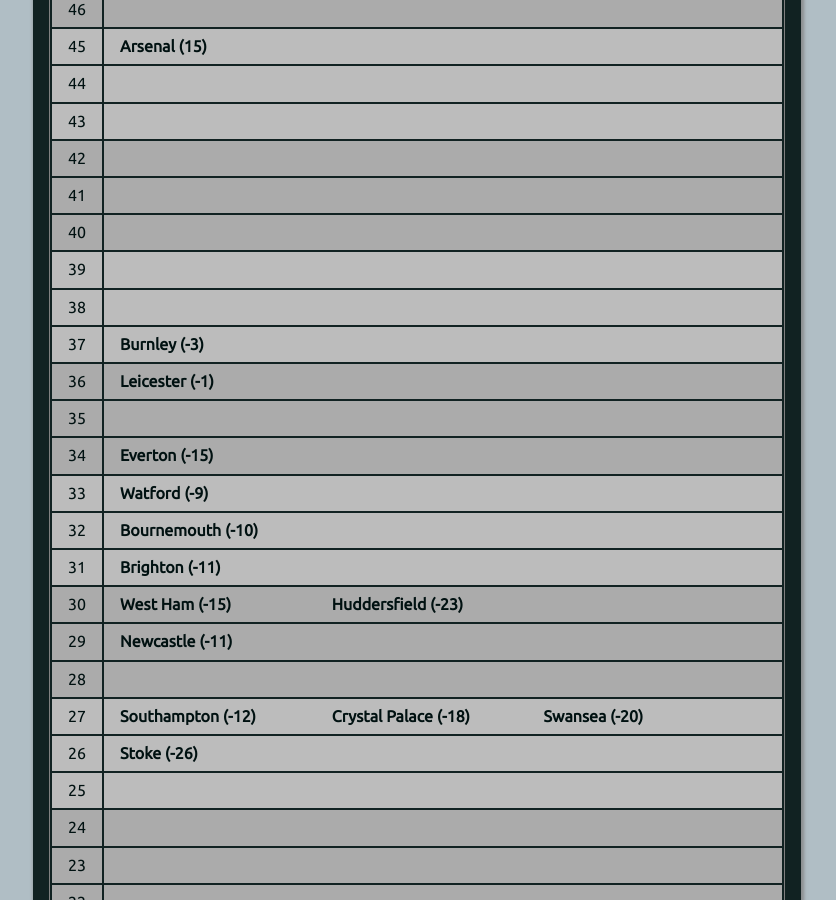
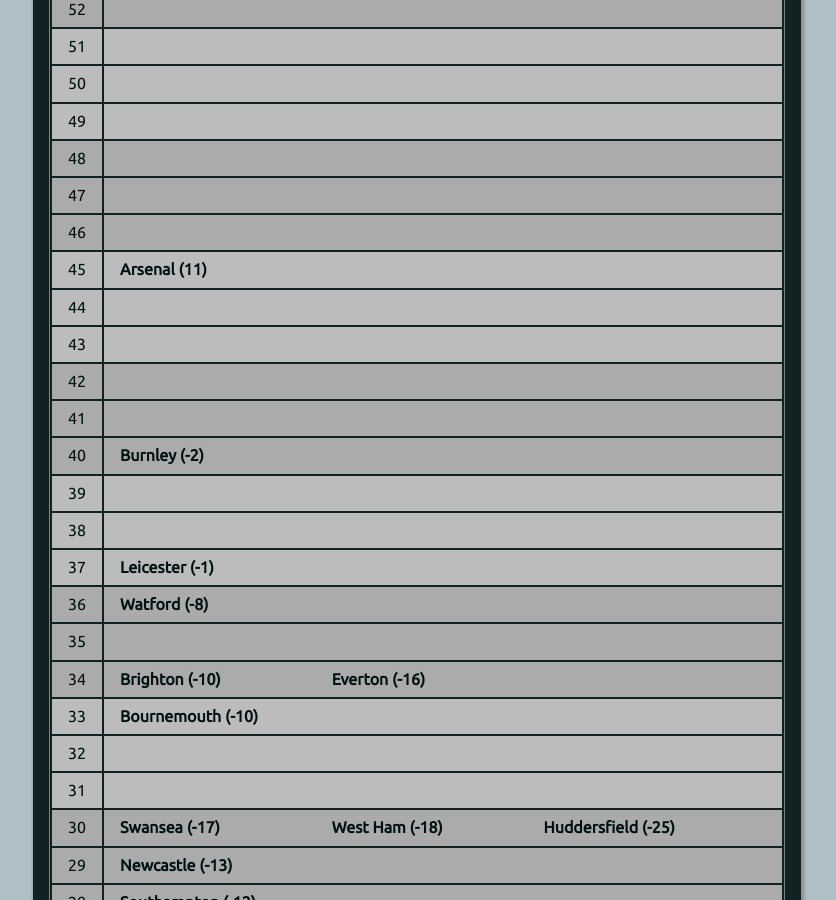
Before and after one commit to muru/muru.github.io, a Jekyll site: the page built from resources.md, in a window 1280 px wide and 900 px high, scrolled down 2619 px. Shown: the whole window, without its empty margins (223-1059 px from the left). Built offline with Jekyll 4.4.1, drawn with Linux system fonts in a browser that asks for light colours; some of the changed text lies outside the part shown.

Commit message:
updated cann-table: Mon  5 Mar 05:00:26 IST 2018

```diff
--- a/cann-table.html
+++ b/cann-table.html
@@ -1,9 +1,39 @@
 <table id="cann-table">
 <thead> <th> Pts </th> <th> Clubs (GD) </th> </thead>
 	<tr class="cann-row-1">
+		<td class="cann-point"> 78 </td>
+		<td class="cann-clubs">
+			<span class="club-name"> Man City (63) </span>
+		</td>
+ 	</tr>
+	<tr class="cann-row-1">
+		<td class="cann-point"> 77 </td>
+		<td class="cann-clubs">
+		</td>
+ 	</tr>
+	<tr class="cann-row-1">
+		<td class="cann-point"> 76 </td>
+		<td class="cann-clubs">
+		</td>
+ 	</tr>
+	<tr class="cann-row-2">
+		<td class="cann-point"> 75 </td>
+		<td class="cann-clubs">
+		</td>
+ 	</tr>
+	<tr class="cann-row-2">
+		<td class="cann-point"> 74 </td>
+		<td class="cann-clubs">
+		</td>
+ 	</tr>
+	<tr class="cann-row-2">
+		<td class="cann-point"> 73 </td>
+		<td class="cann-clubs">
+		</td>
+ 	</tr>
+	<tr class="cann-row-1">
 		<td class="cann-point"> 72 </td>
 		<td class="cann-clubs">
-			<span class="club-name"> Man City (59) </span>
 		</td>
  	</tr>
 	<tr class="cann-row-1">
@@ -64,6 +94,7 @@
 	<tr class="cann-row-1">
 		<td class="cann-point"> 60 </td>
 		<td class="cann-clubs">
+			<span class="club-name"> Liverpool (35) </span>
 		</td>
  	</tr>
 	<tr class="cann-row-1">
@@ -75,12 +106,12 @@
 	<tr class="cann-row-1">
 		<td class="cann-point"> 58 </td>
 		<td class="cann-clubs">
+			<span class="club-name"> Tottenham (31) </span>
 		</td>
  	</tr>
 	<tr class="cann-row-2">
 		<td class="cann-point"> 57 </td>
 		<td class="cann-clubs">
-			<span class="club-name"> Liverpool (33) </span>
 		</td>
  	</tr>
 	<tr class="cann-row-2">
@@ -91,7 +122,6 @@
 	<tr class="cann-row-2">
 		<td class="cann-point"> 55 </td>
 		<td class="cann-clubs">
-			<span class="club-name"> Tottenham (29) </span>
 		</td>
  	</tr>
 	<tr class="cann-row-1">
@@ -102,7 +132,7 @@
 	<tr class="cann-row-1">
 		<td class="cann-point"> 53 </td>
 		<td class="cann-clubs">
-			<span class="club-name"> Chelsea (25) </span>
+			<span class="club-name"> Chelsea (24) </span>
 		</td>
  	</tr>
 	<tr class="cann-row-1">
@@ -143,7 +173,7 @@
 	<tr class="cann-row-2">
 		<td class="cann-point"> 45 </td>
 		<td class="cann-clubs">
-			<span class="club-name"> Arsenal (15) </span>
+			<span class="club-name"> Arsenal (11) </span>
 		</td>
  	</tr>
 	<tr class="cann-row-2">
@@ -169,6 +199,7 @@
 	<tr class="cann-row-1">
 		<td class="cann-point"> 40 </td>
 		<td class="cann-clubs">
+			<span class="club-name"> Burnley (-2) </span>
 		</td>
  	</tr>
 	<tr class="cann-row-2">
@@ -184,13 +215,13 @@
 	<tr class="cann-row-2">
 		<td class="cann-point"> 37 </td>
 		<td class="cann-clubs">
-			<span class="club-name"> Burnley (-3) </span>
+			<span class="club-name"> Leicester (-1) </span>
 		</td>
  	</tr>
 	<tr class="cann-row-1">
 		<td class="cann-point"> 36 </td>
 		<td class="cann-clubs">
-			<span class="club-name"> Leicester (-1) </span>
+			<span class="club-name"> Watford (-8) </span>
 		</td>
  	</tr>
 	<tr class="cann-row-1">
@@ -201,57 +232,56 @@
 	<tr class="cann-row-1">
 		<td class="cann-point"> 34 </td>
 		<td class="cann-clubs">
-			<span class="club-name"> Everton (-15) </span>
+			<span class="club-name"> Brighton (-10) </span>
+			<span class="club-name"> Everton (-16) </span>
 		</td>
  	</tr>
 	<tr class="cann-row-2">
 		<td class="cann-point"> 33 </td>
 		<td class="cann-clubs">
-			<span class="club-name"> Watford (-9) </span>
+			<span class="club-name"> Bournemouth (-10) </span>
 		</td>
  	</tr>
 	<tr class="cann-row-2">
 		<td class="cann-point"> 32 </td>
 		<td class="cann-clubs">
-			<span class="club-name"> Bournemouth (-10) </span>
 		</td>
  	</tr>
 	<tr class="cann-row-2">
 		<td class="cann-point"> 31 </td>
 		<td class="cann-clubs">
-			<span class="club-name"> Brighton (-11) </span>
 		</td>
  	</tr>
 	<tr class="cann-row-1">
 		<td class="cann-point"> 30 </td>
 		<td class="cann-clubs">
-			<span class="club-name"> West Ham (-15) </span>
-			<span class="club-name"> Huddersfield (-23) </span>
+			<span class="club-name"> Swansea (-17) </span>
+			<span class="club-name"> West Ham (-18) </span>
+			<span class="club-name"> Huddersfield (-25) </span>
 		</td>
  	</tr>
 	<tr class="cann-row-1">
 		<td class="cann-point"> 29 </td>
 		<td class="cann-clubs">
-			<span class="club-name"> Newcastle (-11) </span>
+			<span class="club-name"> Newcastle (-13) </span>
 		</td>
  	</tr>
 	<tr class="cann-row-1">
 		<td class="cann-point"> 28 </td>
 		<td class="cann-clubs">
+			<span class="club-name"> Southampton (-12) </span>
 		</td>
  	</tr>
 	<tr class="cann-row-2">
 		<td class="cann-point"> 27 </td>
 		<td class="cann-clubs">
-			<span class="club-name"> Southampton (-12) </span>
 			<span class="club-name"> Crystal Palace (-18) </span>
-			<span class="club-name"> Swansea (-20) </span>
+			<span class="club-name"> Stoke (-26) </span>
 		</td>
  	</tr>
 	<tr class="cann-row-2">
 		<td class="cann-point"> 26 </td>
 		<td class="cann-clubs">
-			<span class="club-name"> Stoke (-26) </span>
 		</td>
  	</tr>
 	<tr class="cann-row-2">
@@ -282,8 +312,8 @@
 	<tr class="cann-row-2">
 		<td class="cann-point"> 20 </td>
 		<td class="cann-clubs">
-			<span class="club-name"> West Brom (-20) </span>
+			<span class="club-name"> West Brom (-21) </span>
 		</td>
  	</tr>
 </table>
-<span id="cann-gen-note"> Generated on  Monday, 26 February 2018 at 05:00 IST. </span>
+<span id="cann-gen-note"> Generated on  Monday, 05 March 2018 at 05:00 IST. </span>
```
